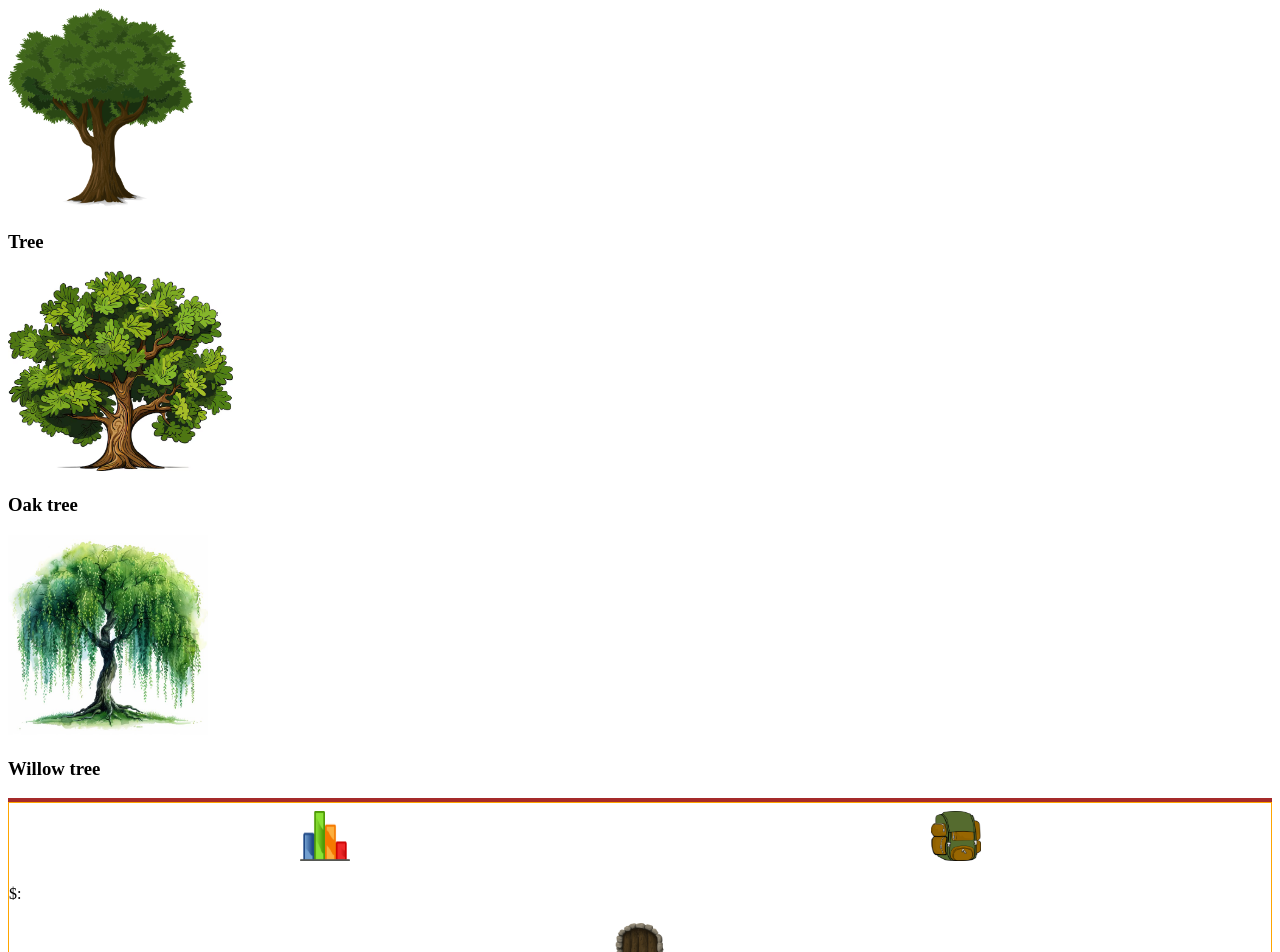
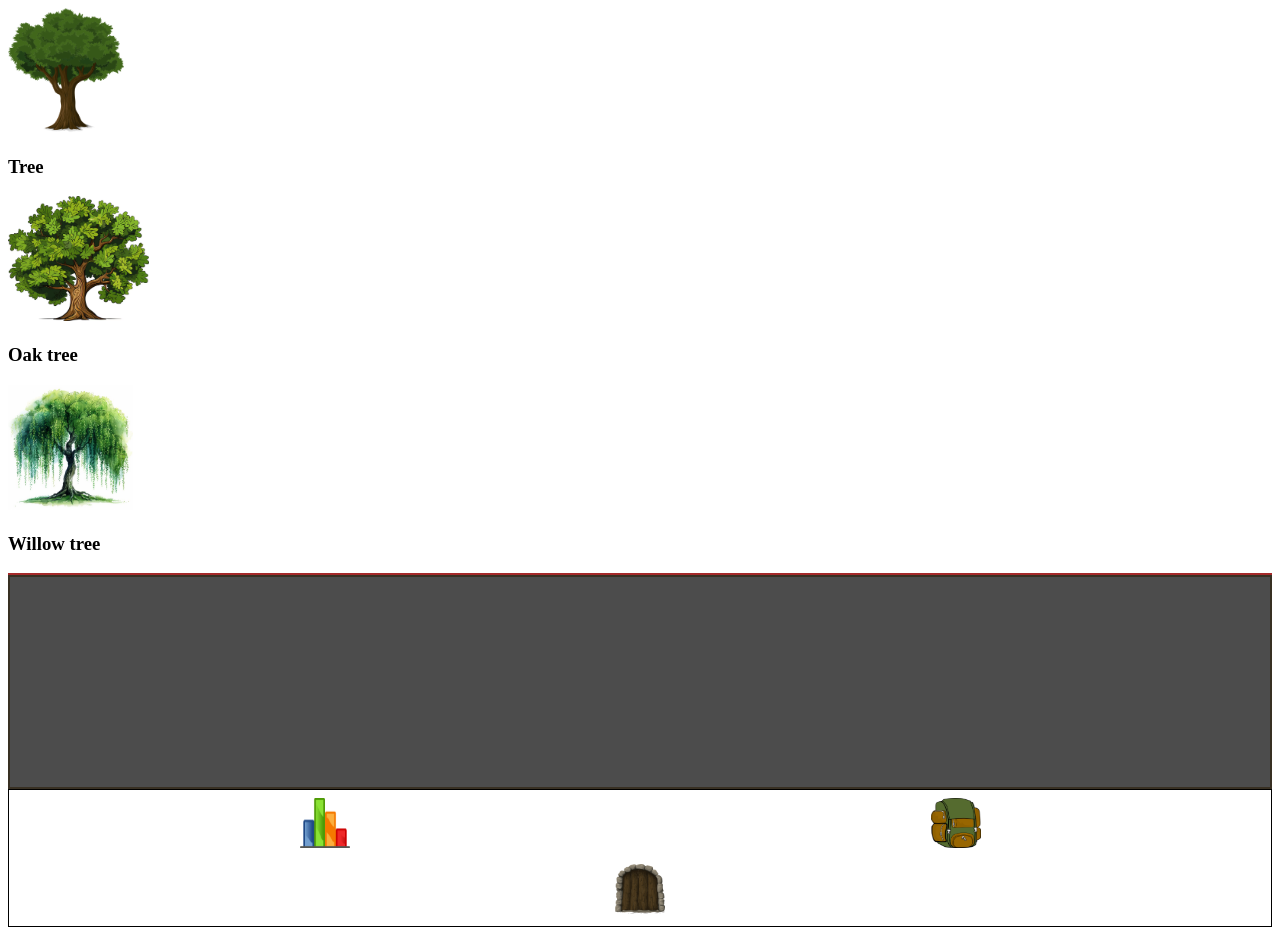
Before and after one commit to Nbelman1/final-project-u2-chopscape, a React (Vite) app in the folder chopscape/: page /game in a window 1280 px wide. Shown: the top 952 px of the page. Built offline with nearby package versions, Linux system fonts and the light colour scheme.

Commit message:
Moved MessageLog to UserInterface

```diff
--- a/chopscape/src/App.jsx
+++ b/chopscape/src/App.jsx
@@ -1,14 +1,14 @@
 import { useRef, useState } from 'react';
 import { BrowserRouter, Routes, Route } from 'react-router-dom';
 import './App.css';
-import './components/UserInterface/InterfaceTabs/interface-styles.css';
-import './components/GameInterface/game-interface-styles.css';
+import './components/UserInterface/InterfaceTabs/InterfaceTabs.css';
+import './components/GameInterface/GameInterface.css';
 import InterfaceTabs from './components/UserInterface/InterfaceTabs/InterfaceTabs';
 import Home from './components/MainPage/Home';
 import CreateAccount from './components/MainPage/CreateAccount';
 import Login from './components/MainPage/Login';
 import GameInterface from './components/GameInterface/components/GameInterface';
-import MessageLog from './components/GameInterface/components/MessageLog';
+import MessageLog from './components/UserInterface/InterfaceTabs/MessageLog';
 import MainLayout from './components/MainPage/MainLayout';
 import { determineLevel } from './components/GameInterface/utils/woodcuttingUtils';
 import { LOGS } from './data/logs';
@@ -17,7 +17,6 @@ import { LOGS } from './data/logs';
 
 function App() {
 
-  const [activeTab, setActiveTab] = useState("skills");
   const [inventory, setInventory] = useState(Array(28).fill(null));
   const [woodcuttingExp, setWoodcuttingExp] = useState(13360); // TODO: change back to 0
   const [messages, setMessages] = useState([]);
@@ -77,7 +76,7 @@ function App() {
   function handleStartGlobalChop() {
     if (isChoppingRef.current) {
         setMessages(prev => [...prev, "You are already busy chopping."]);
-        return; // stop action if player is already chopping
+        return false; // stop action if player is already chopping
     }
     setIsChopping(true);
     isChoppingRef.current = true;
@@ -125,15 +124,15 @@ function App() {
               onAddToInventory={handleAddToInventory}
               onAddMessage={handleAddMessage}
             />
-            <MessageLog />
+            <div className='interface-container'>
+              <MessageLog messages={messages} />
               <InterfaceTabs
                 inventory={inventory}
-              activeTab={activeTab}
                 messages={messages}
                 woodcuttingExp={woodcuttingExp}
-              setActiveTab={setActiveTab}
                 onDrop={handleDropItem}
               />
+            </div>
           </div>
         }>
         </Route>
```
Lines whose indentation alone changed are shown as unchanged.
